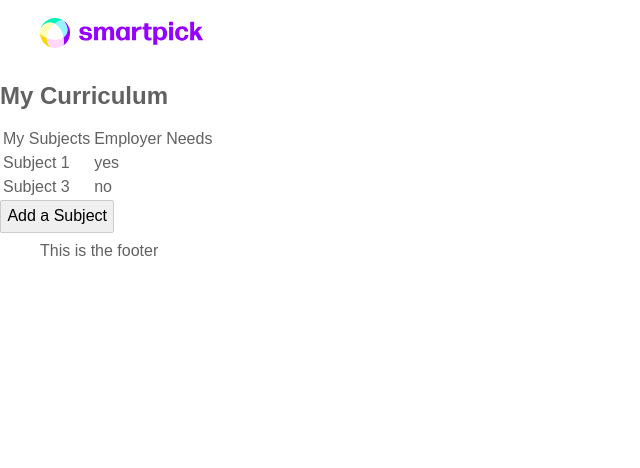
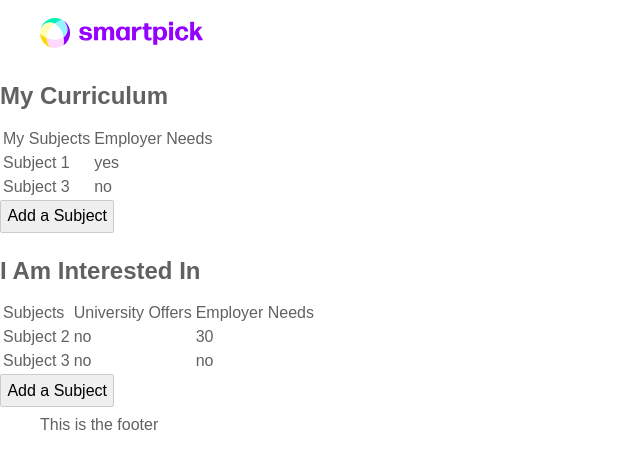
Before and after one commit to k6ps/eduemp-frontend, a Svelte app: page /student in a window 1280 px wide. Shown: the top 468 px of the page, without its empty margins (0-640 px from the left). Built offline with nearby package versions, Linux system fonts and the light colour scheme; a web font is replaced by a local one.

Commit message:
Added "I Am Interested In" section to student page.

```diff
--- a/src/routes/StudentHome.svelte
+++ b/src/routes/StudentHome.svelte
@@ -1,5 +1,8 @@
 <script>
 	import StudentMyCurriculum from './StudentMyCurriculum.svelte';
+	import StudentIAmInterestedIn from './StudentIAmInterestedIn.svelte';
 </script>
 
 <StudentMyCurriculum/>
+
+<StudentIAmInterestedIn/>
--- /dev/null
+++ b/src/routes/StudentIAmInterestedIn.svelte
@@ -0,0 +1,23 @@
+<h2 class="section-title">I Am Interested In</h2>
+<table>
+    <thead>
+        <tr>
+            <td>Subjects</td>
+            <td>University Offers</td>
+            <td>Employer Needs</td>
+        </tr>
+    </thead>
+    <tbody>
+        <tr>
+            <td>Subject 2</td>
+            <td>no</td>
+            <td>30</td>
+        </tr>
+        <tr>
+            <td>Subject 3</td>
+            <td>no</td>
+            <td>no</td>
+        </tr>
+    </tbody>
+</table>
+<button>Add a Subject</button>
```
